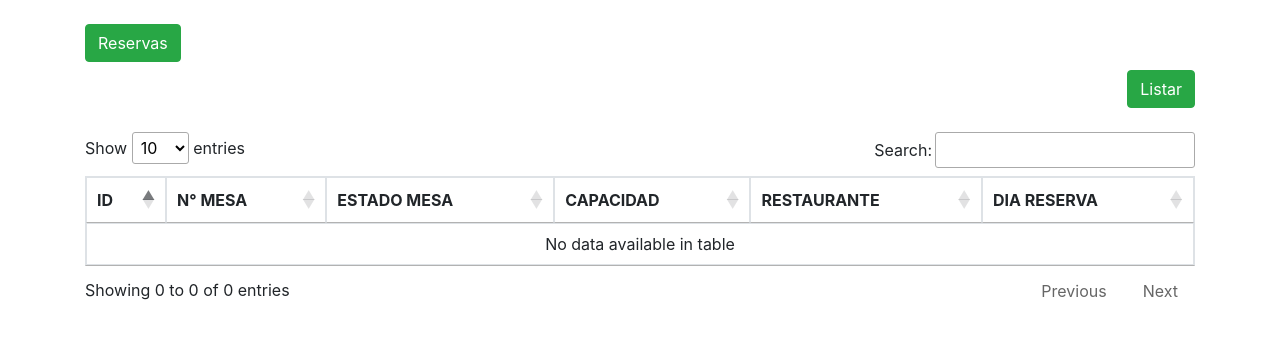
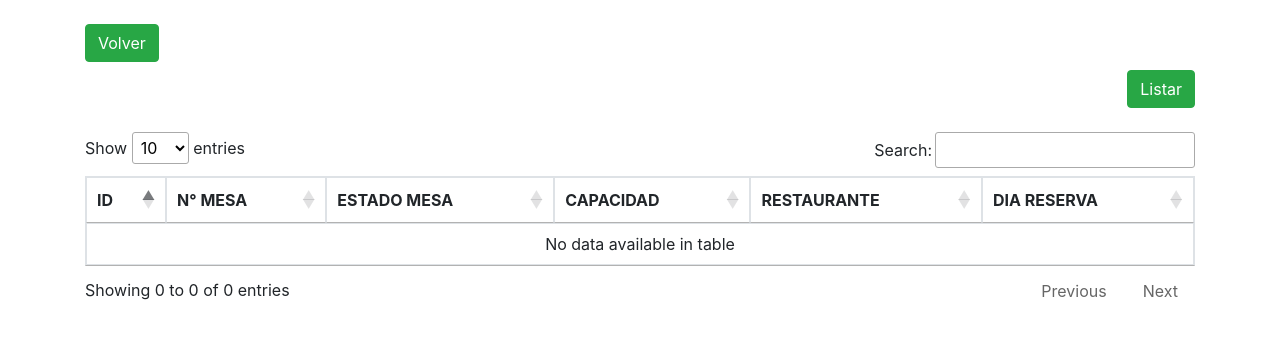
Before and after one commit to RazielPendragon/orderandenjoy, a CodeIgniter 4 app: the page made by my-project/myapp/app/Views/MesaRestaurante/lista.php in a window 1280 px wide. Shown: the top 339 px of the page. Run offline with PHP 8.4 and a stand-in for CodeIgniter, Linux system fonts and the light colour scheme; the template is opened without the code that fills it, so the values that code supplies are empty; some libraries are stand-ins or nearby versions.

Commit message:
Arreglo Minimo Boton Volver en reservas

```diff
--- a/my-project/myapp/app/Config/Routes.php
+++ b/my-project/myapp/app/Config/Routes.php
@@ -62,6 +62,7 @@ $routes->post('menu-elimnar-continuar', 'MenuCrud::eliminar02Continuar');
 $routes->add('menu-cancelar', 'MenuCrud::cancelar');
 //
 $routes->add('menu-volver/(:num)', 'LoginLogOutController::login02Validar/$1');
+$routes->add('reservas-volver/(:num)', 'LoginLogOutController::login02Validar/$1');
 // DEMO LOGIN
 //
 $routes->add('login', 'LoginLogOutController::index');
--- a/my-project/myapp/app/Controllers/MesaRestauranteController.php
+++ b/my-project/myapp/app/Controllers/MesaRestauranteController.php
@@ -26,12 +26,12 @@ class MesaRestauranteController extends BaseController
 
     }
 
-    public function agregarBaseDatos(){
+    //public function agregarBaseDatos(){
         // Mandar los datos a la BD
 
         //Mostrar la lista de mesa
-        return $this->lista();
-    }
+        //return $this->lista();
+    //}
 //en la lista habra un editar formulario
     public function editarFormulario()
     {
--- a/my-project/myapp/app/Views/MesaRestaurante/lista.php
+++ b/my-project/myapp/app/Views/MesaRestaurante/lista.php
@@ -9,7 +9,7 @@
 <?= $this->section('contenido') ?>
 
 <div class="d-flex">
-        <a href="<?php echo site_url('/reservas-volver/'.$_SESSION ['USR']->usuario_id) ?>" class="btn btn-success mb-2">Reservas</a>
+        <a href="<?php echo site_url('/reservas-volver/'.$_SESSION ['USR']->usuario_id) ?>" class="btn btn-success mb-2">Volver</a>
 	</div>
 <div class="d-flex justify-content-end">
         <a href="<?php echo site_url('/reservas-listar') ?>" class="btn btn-success mb-2">Listar</a>
```
